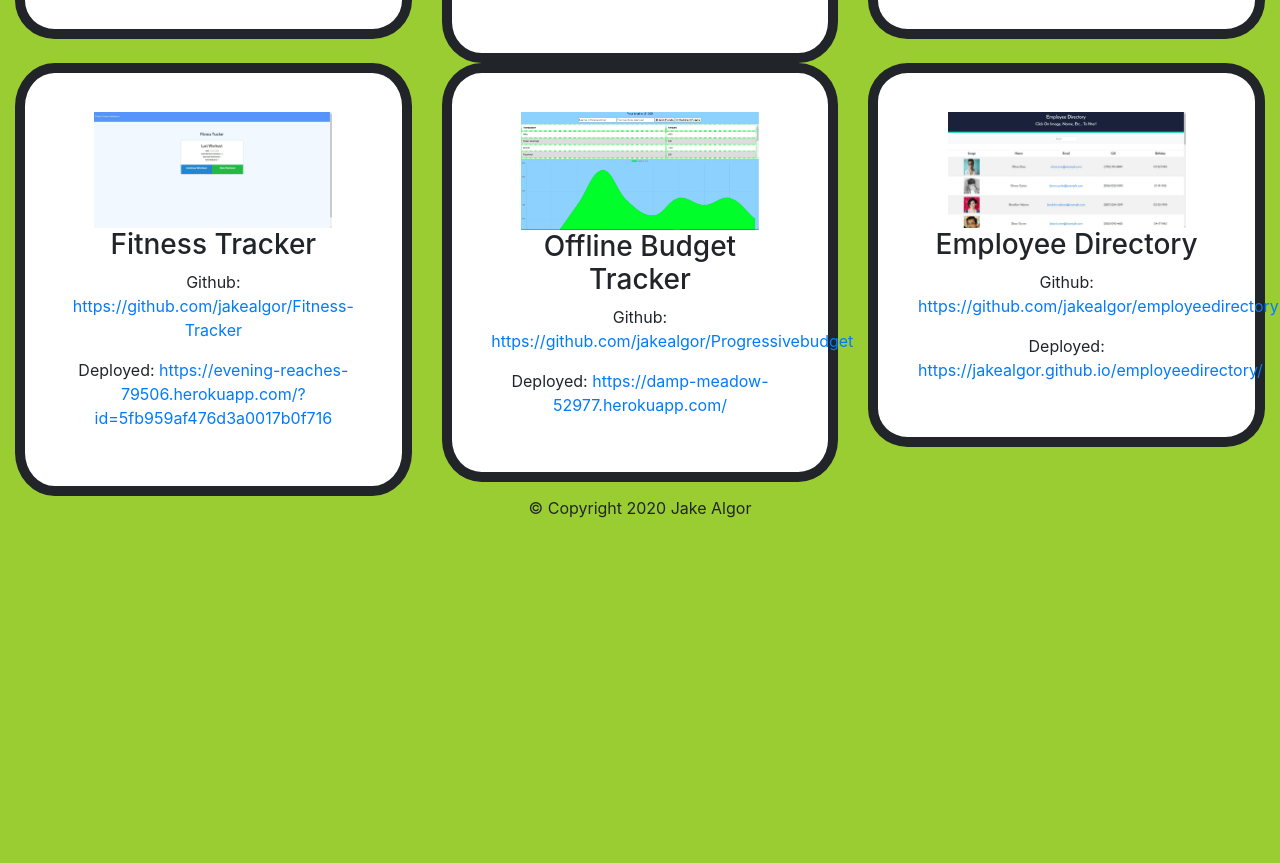
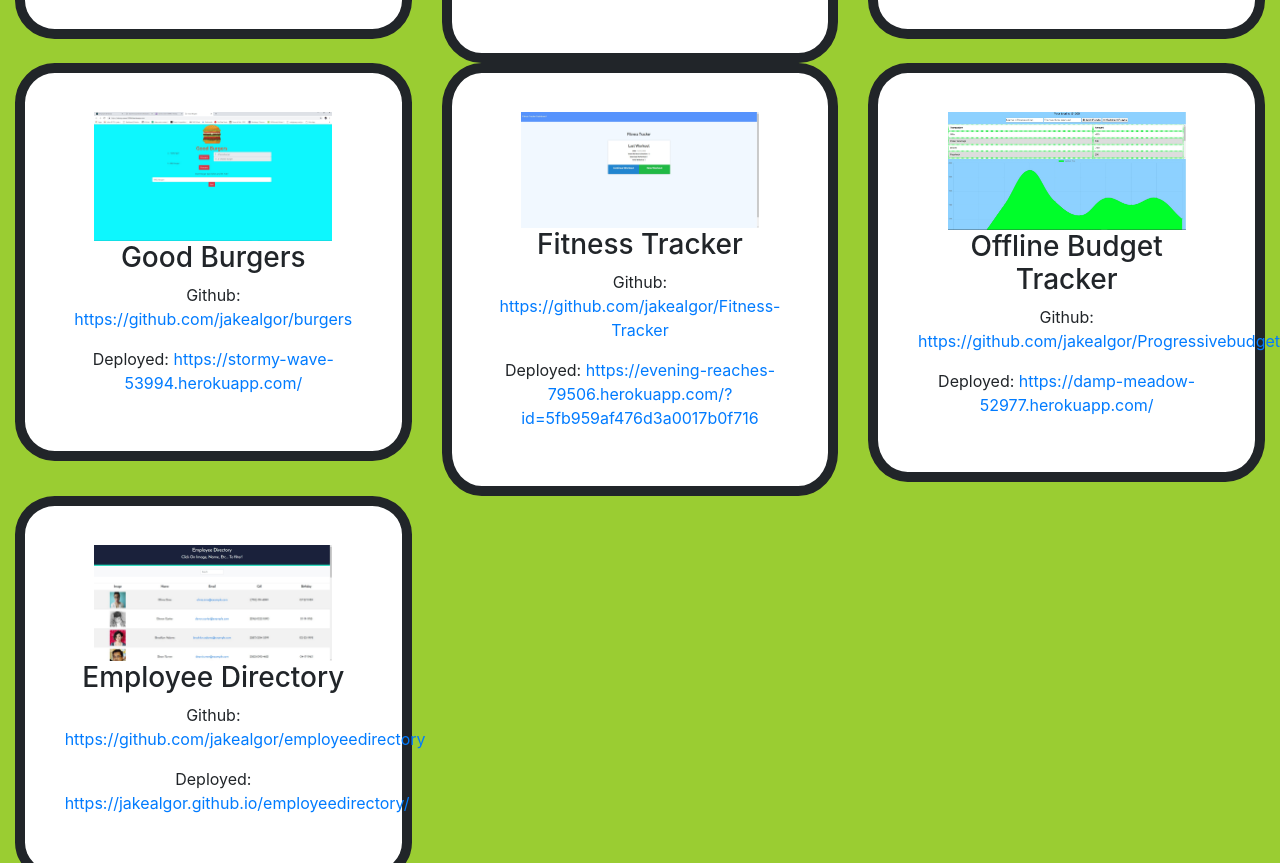
Before and after one commit to jakealgor/jakealgor, a plain HTML site: page Public/html/portfolio.html in a window 1280 px wide. Shown: the part 926-1789 px from the top of the page. Before the commit the page ends 1446 px from the top, so only its background shows below. Drawn offline with nearby package versions, Linux system fonts and the light colour scheme.

Commit message:
burger app fix... put back on portfolio

```diff
--- a/Public/html/portfolio.html
+++ b/Public/html/portfolio.html
@@ -81,6 +81,14 @@
         </div>
         <div class="col-sm-12 col-lg-4">
             <div class="content">
+                <a href="https://stormy-wave-53994.herokuapp.com/"><img src="../imgs/goodburger.JPG"  alt="Instagram screenshot" style="width:80%"> </a>
+                <h3>Good Burgers</h3>
+                <p>Github: <a href="https://github.com/jakealgor/burgers">https://github.com/jakealgor/burgers</p></a>
+                <p>Deployed: <a href="https://stormy-wave-53994.herokuapp.com/">https://stormy-wave-53994.herokuapp.com/</p></a>
+            </div>
+        </div>
+        <div class="col-sm-12 col-lg-4">
+            <div class="content">
                 <a href="https://evening-reaches-79506.herokuapp.com/?id=5fb959af476d3a0017b0f716"><img src="../imgs/fitnesstracker.JPG"  alt="Instagram screenshot" style="width:80%"> </a>
                 <h3>Fitness Tracker</h3>
                 <p>Github: <a href="https://github.com/jakealgor/Fitness-Tracker">https://github.com/jakealgor/Fitness-Tracker</p></a>
```
